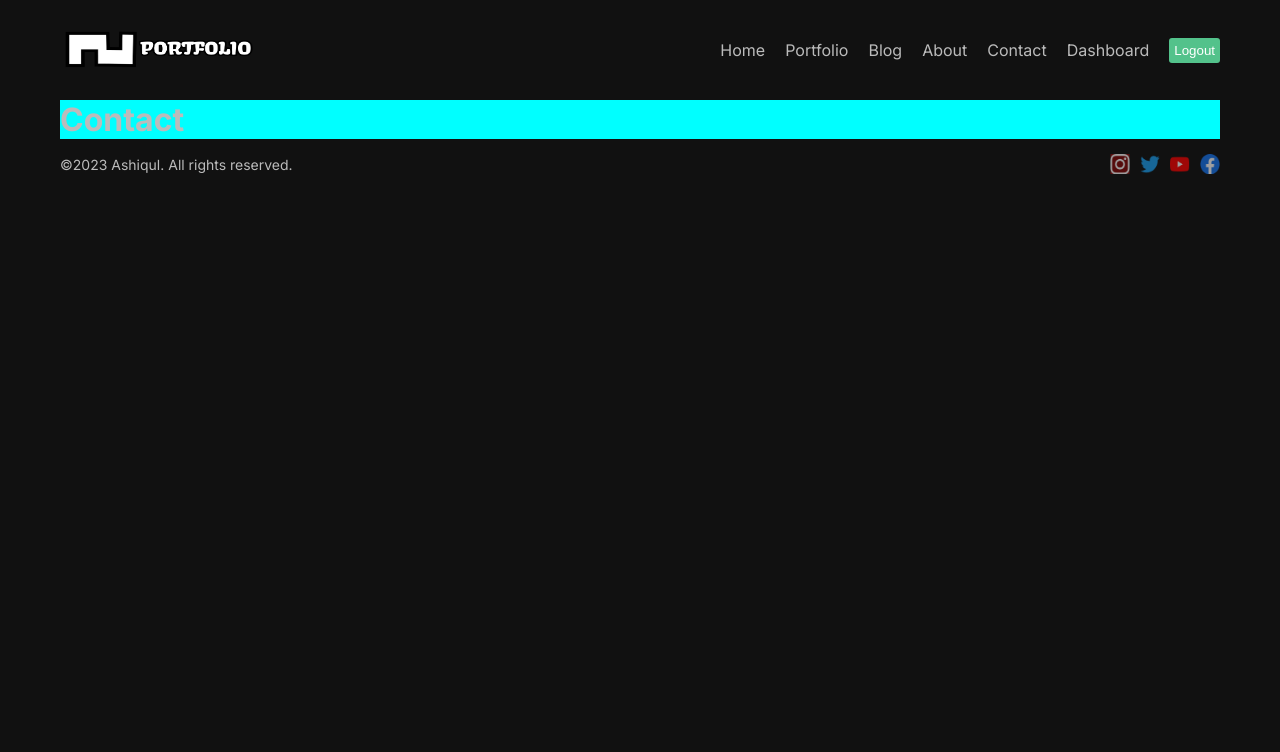
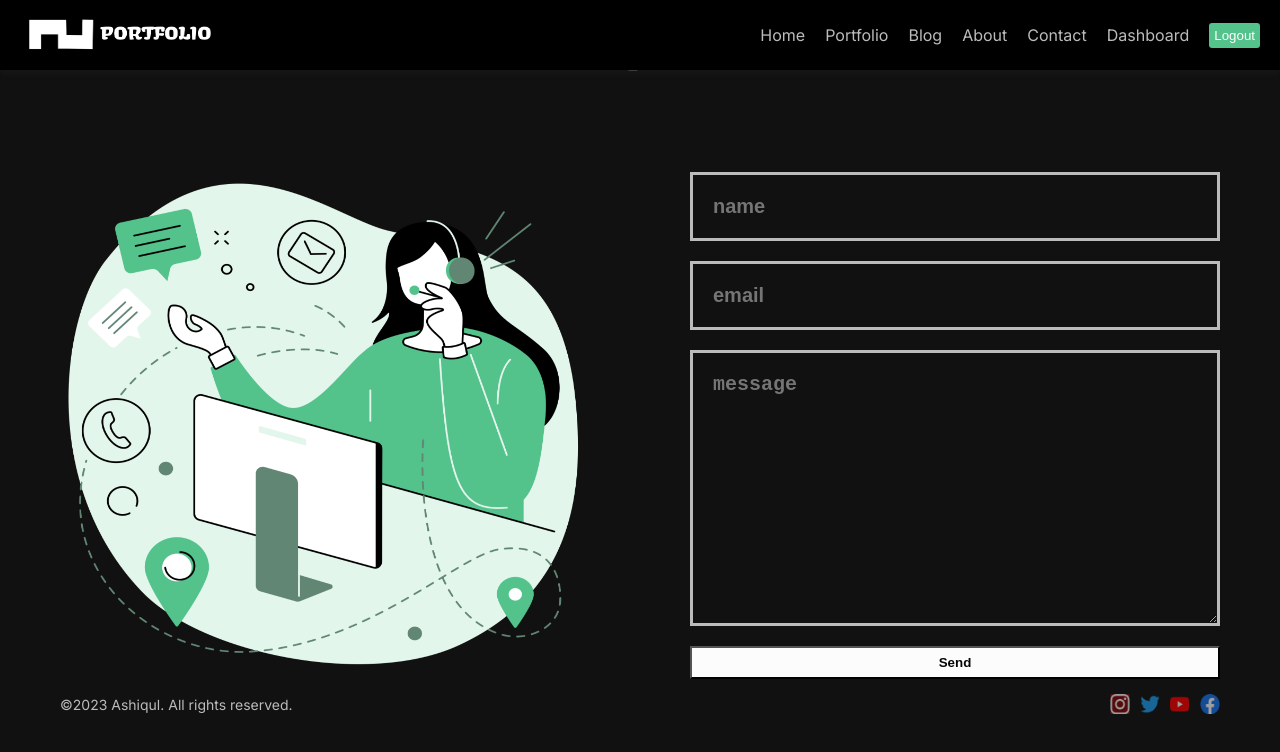
Before and after one commit to BishalAshiq/website-project-nextjs, a Next.js app: page /contact in a window 1280 px wide. Shown: the top 752 px of the page. Built offline with nearby package versions, Linux system fonts and the light colour scheme.

Commit message:
second update

```diff
--- a/src/app/about/page.module.css
+++ b/src/app/about/page.module.css
@@ -0,0 +1,62 @@
+.container {
+  margin-top: 7.6%;
+}
+.imgContainer {
+  width: 100%;
+  height: 300px;
+  position: relative;
+}
+
+.img {
+  object-fit: cover;
+  filter: grayscale(100%);
+}
+
+.imgText {
+  position: absolute;
+  bottom: 20px;
+  left: 20px;
+  background-color: #53c28b;
+  padding: 5px;
+  color: white;
+}
+
+.textContainer {
+  display: flex;
+  gap: 100px;
+}
+
+.item {
+  flex: 1;
+  margin-top: 50px;
+  display: flex;
+  flex-direction: column;
+  gap: 30px;
+}
+
+.desc {
+  font-size: 1rem;
+  font-weight: 300;
+  text-align: justify;
+}
+.contact_button_link {
+  padding: 7px 20px;
+  border: 1px solid gray;
+  width: 120px;
+  background: #0fe78a;
+}
+.contact_button_link:hover {
+  background: rgb(65, 23, 23);
+  color: white;
+}
+.contact_button {
+  border: none;
+  font-weight: 700;
+  background: #0fe78a;
+  color: rgb(255, 255, 255);
+}
+.contact_button:hover {
+  cursor: pointer;
+  background: rgb(65, 23, 23);
+  color: white;
+}
--- a/src/app/blog/page.module.css
+++ b/src/app/blog/page.module.css
@@ -1,3 +1,22 @@
-.blog_div {
-  color: aqua;
+.container {
+  display: flex;
+  align-items: center;
+  gap: 50px;
+  margin-bottom: 50px;
 }
+
+.image {
+  object-fit: cover;
+}
+
+.content {
+}
+
+.title {
+  margin-bottom: 10px;
+}
+
+.desc {
+  font-size: 18px;
+  color: #999;
+}
--- a/src/app/contact/page.jsx
+++ b/src/app/contact/page.jsx
@@ -1,10 +1,35 @@
 import React from "react";
 import ContactCss from "./page.module.css";
+import Image from "next/image";
 
 const Contact = () => {
   return (
-    <div className={ContactCss.contact}>
-      <h1>Contact</h1>
+    <div className={ContactCss.container}>
+      <h1 className={ContactCss.title}>Let's Keep in Touch</h1>
+      <div className={ContactCss.content}>
+        <div className={ContactCss.imgContainer}>
+          <Image
+            src="/contact.png"
+            alt=""
+            fill={true}
+            className={ContactCss.image}
+          />
+        </div>
+        <form className={ContactCss.form}>
+          <input type="text" placeholder="name" className={ContactCss.input} />
+          <input type="text" placeholder="email" className={ContactCss.input} />
+          <textarea
+            className={ContactCss.textArea}
+            placeholder="message"
+            cols="30"
+            rows="10"
+          ></textarea>
+          {/* <button url="#"  /> */}
+          <button text="Send" className={ContactCss.contact_submit_button}>
+            Send
+          </button>
+        </form>
+      </div>
     </div>
   );
 };
--- a/src/app/contact/page.module.css
+++ b/src/app/contact/page.module.css
@@ -1,3 +1,63 @@
-.contact {
-  background-color: aqua;
+.container {
 }
+
+.title {
+  font-size: 60px;
+  margin-bottom: 100px;
+  text-align: center;
+}
+
+.content {
+  display: flex;
+  align-items: center;
+  gap: 100px;
+}
+
+.imgContainer {
+  flex: 1;
+  height: 500px;
+  position: relative;
+}
+.contact_submit_button {
+  font-weight: 700;
+  background: #fcfcfc;
+  color: rgb(5, 5, 5);
+  padding: 7px 20px;
+}
+.contact_submit_button:hover {
+  background: #0fe78a;
+  color: rgb(255, 255, 255);
+  cursor: pointer;
+}
+.image {
+  /* object-fit: contain; */
+  /* animation: move 3s infinite ease alternate; */
+}
+
+@keyframes move {
+  from {
+    transform: translateY(-15px);
+  }
+  to {
+    transform: translateY(0px) scale(1.03);
+  }
+}
+
+.form {
+  flex: 1;
+  display: flex;
+  flex-direction: column;
+  gap: 20px;
+}
+
+.input,
+.textArea {
+  padding: 20px;
+  background-color: transparent;
+  border: none;
+  outline: none;
+  color: #bbb;
+  border: 3px solid #bbb;
+  font-size: 20px;
+  font-weight: bold;
+}
--- a/src/app/page.module.css
+++ b/src/app/page.module.css
@@ -2,6 +2,7 @@
   display: flex;
   align-items: center;
   gap: 100px;
+  margin-top: 7%;
 }
 
 .item {
--- a/src/app/portfolio/[category]/page.module.css
+++ b/src/app/portfolio/[category]/page.module.css
@@ -0,0 +1,44 @@
+.container {
+  margin-top: 20%;
+}
+
+.catTitle {
+  color: #53c28b;
+}
+
+.item {
+  display: flex;
+  gap: 50px;
+  margin-top: 50px;
+  margin-bottom: 100px;
+}
+
+.item:nth-child(2n + 1) {
+  flex-direction: row-reverse;
+}
+
+.imgContainer {
+  flex: 1;
+  height: 500px;
+  position: relative;
+}
+
+.img {
+  object-fit: cover;
+}
+
+.content {
+  flex: 1;
+  display: flex;
+  flex-direction: column;
+  gap: 20px;
+  justify-content: center;
+}
+
+.title {
+  font-size: 50px;
+}
+
+.desc {
+  font-size: 20px;
+}
--- a/src/app/portfolio/page.module.css
+++ b/src/app/portfolio/page.module.css
@@ -0,0 +1,47 @@
+.mainTitle {
+  font-size: 100px;
+}
+
+.container {
+  margin-top: 7%;
+}
+
+.selectTitle {
+  margin: 20px 0px;
+}
+
+.items {
+  display: flex;
+  gap: 50px;
+}
+
+.item {
+  border: 5px solid #bbb;
+  border-radius: 5px;
+  width: 300px;
+  height: 400px;
+  position: relative;
+  background-size: cover !important;
+}
+
+.item:nth-child(1) {
+  background: url("/illustration.png");
+}
+.item:nth-child(2) {
+  background: url("/websites.jpg");
+}
+.item:nth-child(3) {
+  background: url("/apps.jpg");
+}
+
+.title {
+  position: absolute;
+  right: 10px;
+  bottom: 10px;
+  font-size: 2rem;
+  font-weight: bold;
+}
+
+.item:hover .title {
+  color: #53c28b;
+}
--- a/src/components/navbar/page.module.css
+++ b/src/components/navbar/page.module.css
@@ -1,8 +1,16 @@
 .container {
-  height: 100px;
+  position: fixed;
+  top: 0;
+  left: 0;
+  width: 100%;
+  height: 70px; /* Adjust the height as needed */
+  background-color: #000000; /* Add a background color to the navbar */
   display: flex;
   justify-content: space-between;
   align-items: center;
+  padding: 0 20px;
+  box-shadow: 0px 4px 6px rgba(83, 82, 82, 0.1); /* Optional: Add a shadow for a subtle effect */
+  z-index: 1;
 }
 
 .logo {
```
Also changed, not shown: src/app/about/page.jsx (+55 -1 lines), src/app/page.jsx (+14 -14 lines), src/app/portfolio/[category]/page.jsx (+17 -3 lines), src/app/portfolio/page.jsx (+17 -1 lines), 1 other file (tests, documents, lock files or other folders).
